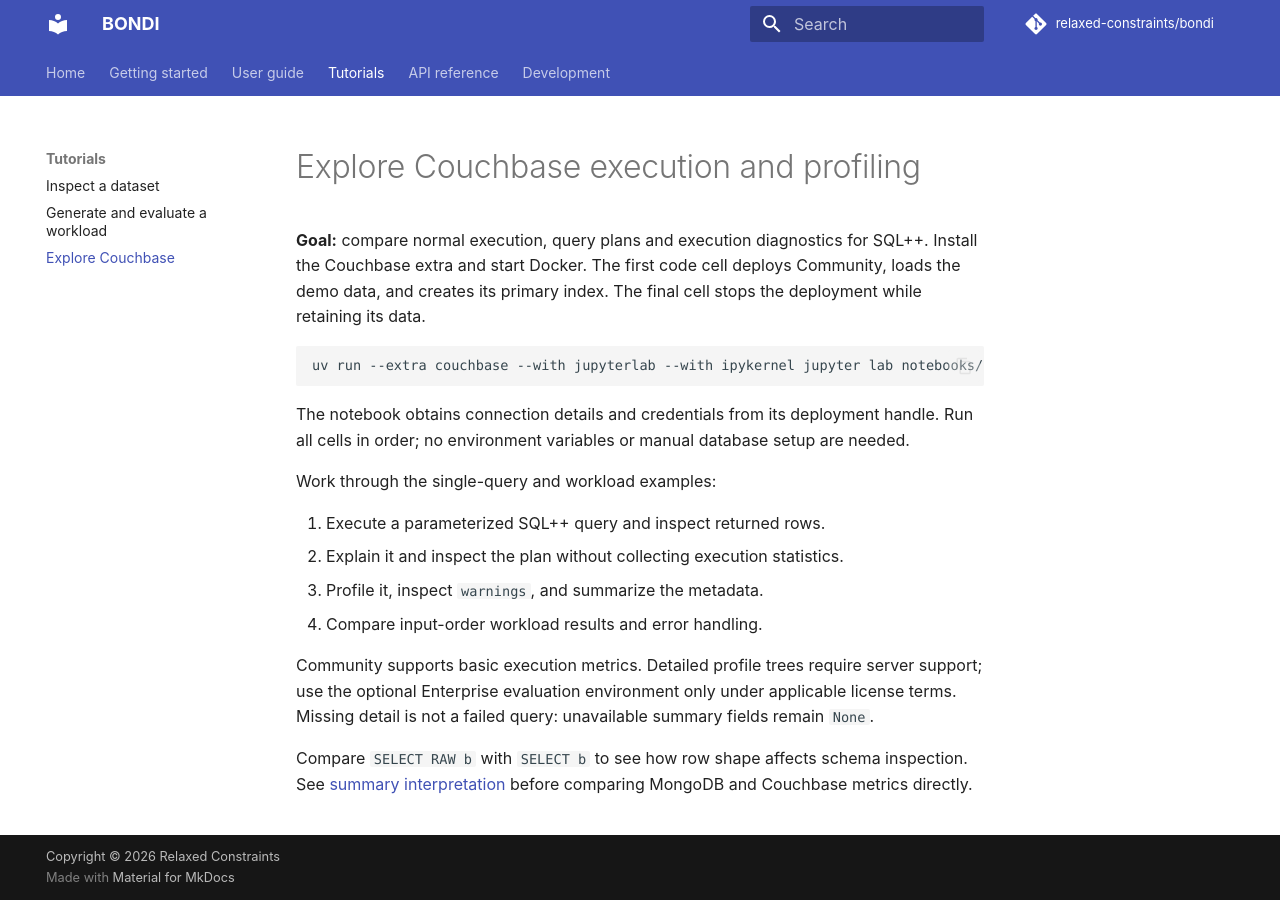
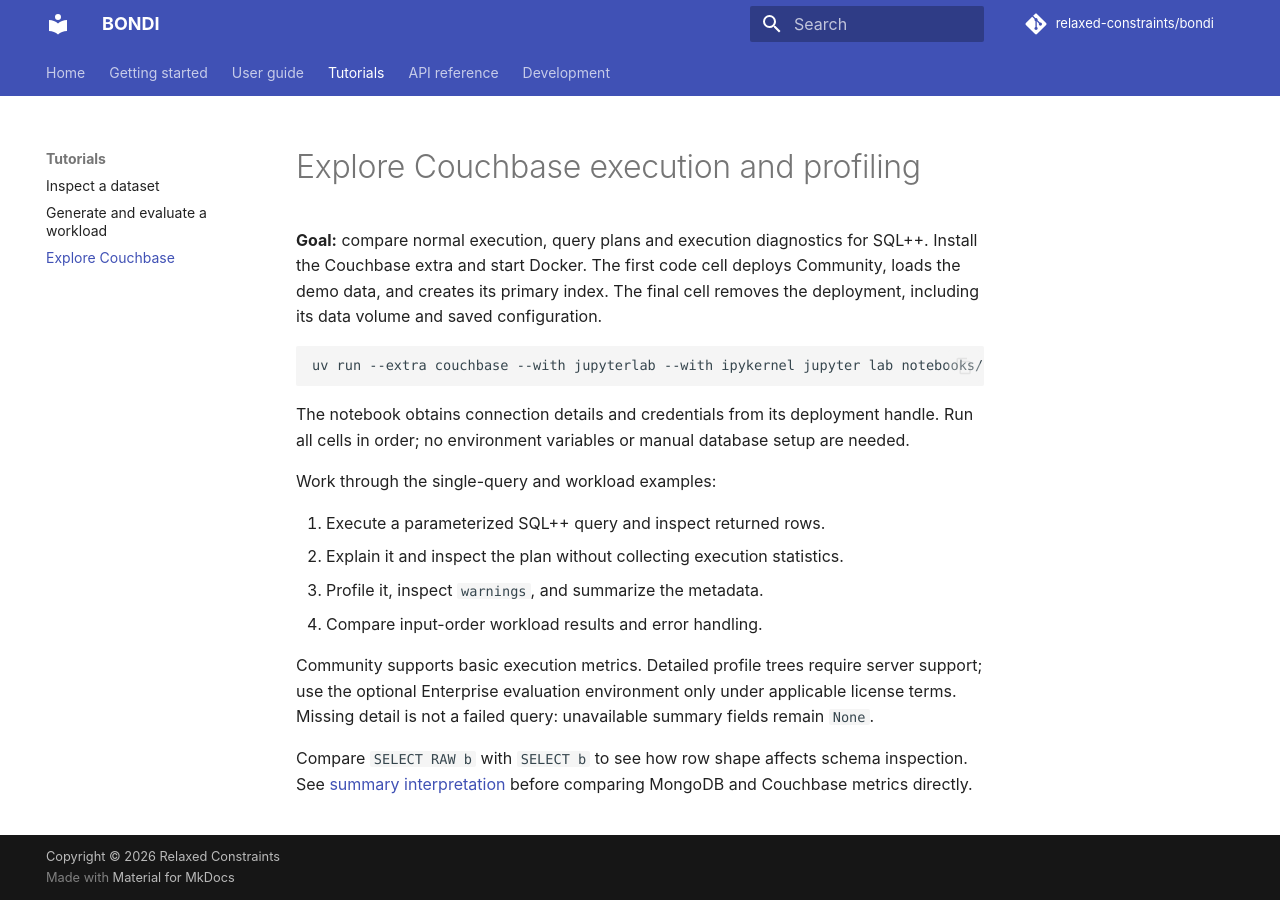
Before and after one commit to relaxed-constraints/bondi, an MkDocs documentation site: the page built from docs/tutorials/couchbase.md, in a window 1280 px wide. Built offline with MkDocs 1.6.1 and Material for MkDocs 9.7.7, drawn with Linux system fonts in a browser that asks for light colours; comment, search, counter and statistics services are not loaded.

Commit message:
Remove notebook deployments and data during final cleanup

````diff
--- a/docs/tutorials/couchbase.md
+++ b/docs/tutorials/couchbase.md
@@ -2,8 +2,8 @@
 
 **Goal:** compare normal execution, query plans and execution diagnostics for SQL++.
 Install the Couchbase extra and start Docker. The first code cell deploys Community,
-loads the demo data, and creates its primary index. The final cell stops the deployment
-while retaining its data.
+loads the demo data, and creates its primary index. The final cell removes the deployment,
+including its data volume and saved configuration.
 
 ```sh
 uv run --extra couchbase --with jupyterlab --with ipykernel jupyter lab notebooks/couchbase_demo.ipynb
````
Also changed, not shown: docs/tutorials/generate-workload.md (+1 -1 lines), 4 other files.
